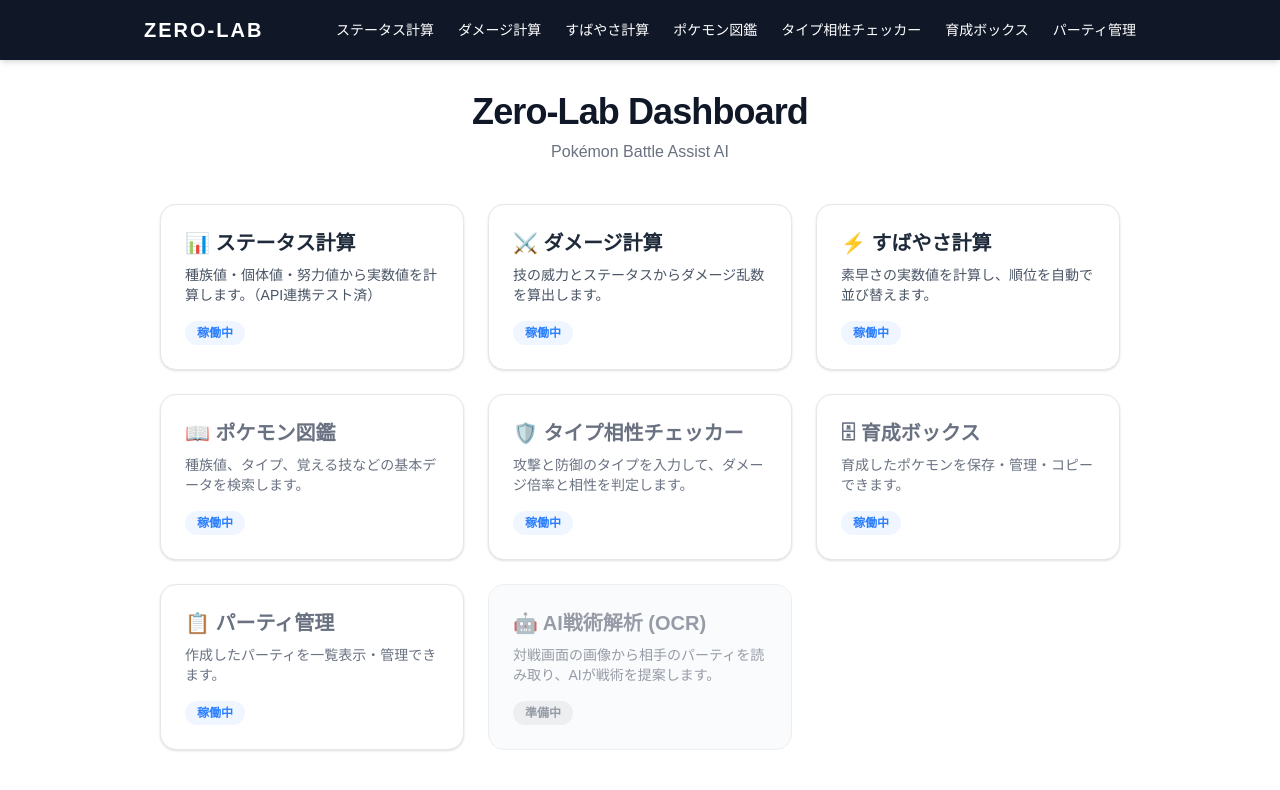
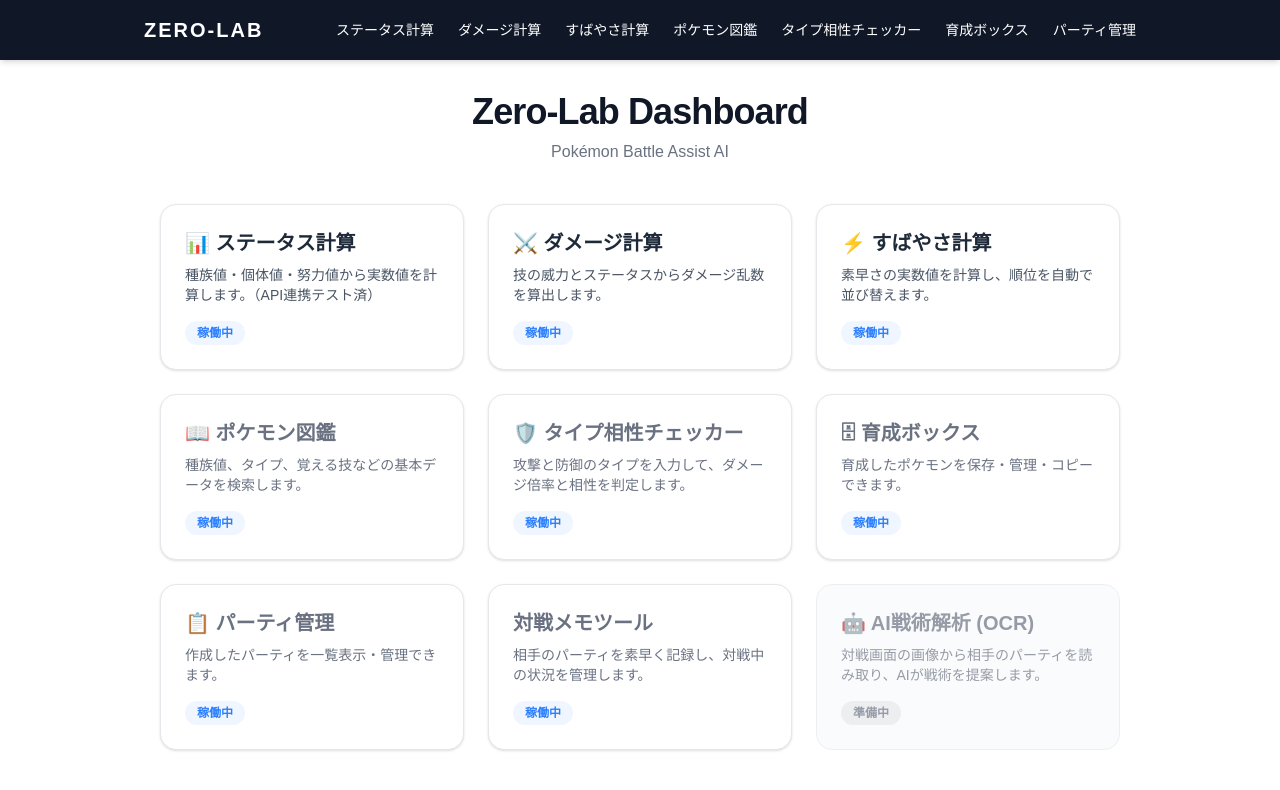
Before and after one commit to aloha-maker/Zero-Lab, a Next.js app in the folder frontend/: page / in a window 1280 px wide. Shown: the top 790 px of the page. Built offline with nearby package versions, Linux system fonts and the light colour scheme.

Commit message:
feat: add functionality card for opponent party registration in the home page

```diff
--- a/frontend/app/page.tsx
+++ b/frontend/app/page.tsx
@@ -102,6 +102,19 @@
           </div>
         </Link>
 
+        {/* ▼▼ 機能カード：相手のパーティ登録 ▼▼ */}
+        <Link href="/battle/new" className="block group h-full">
+          <div className="bg-white p-6 rounded-2xl shadow-sm border border-gray-200 hover:shadow-md hover:border-blue-300 transition h-full flex flex-col">
+            <h2 className="text-xl font-bold text-gray-500 mb-2">対戦メモツール</h2>
+            <p className="text-sm text-gray-500 flex-grow">
+              相手のパーティを素早く記録し、対戦中の状況を管理します。
+            </p>
+            <span className="mt-4 text-xs font-bold text-blue-500 bg-blue-50 py-1 px-3 rounded-full w-fit">
+              稼働中
+            </span>
+          </div>
+        </Link>
+
         {/* ▼▼ 今後追加予定：AI解析（準備中） ▼▼ */}
         <div className="bg-gray-50 p-6 rounded-2xl border border-gray-200 opacity-70 h-full flex flex-col">
           <h2 className="text-xl font-bold text-gray-500 mb-2">🤖 AI戦術解析 (OCR)</h2>
```
